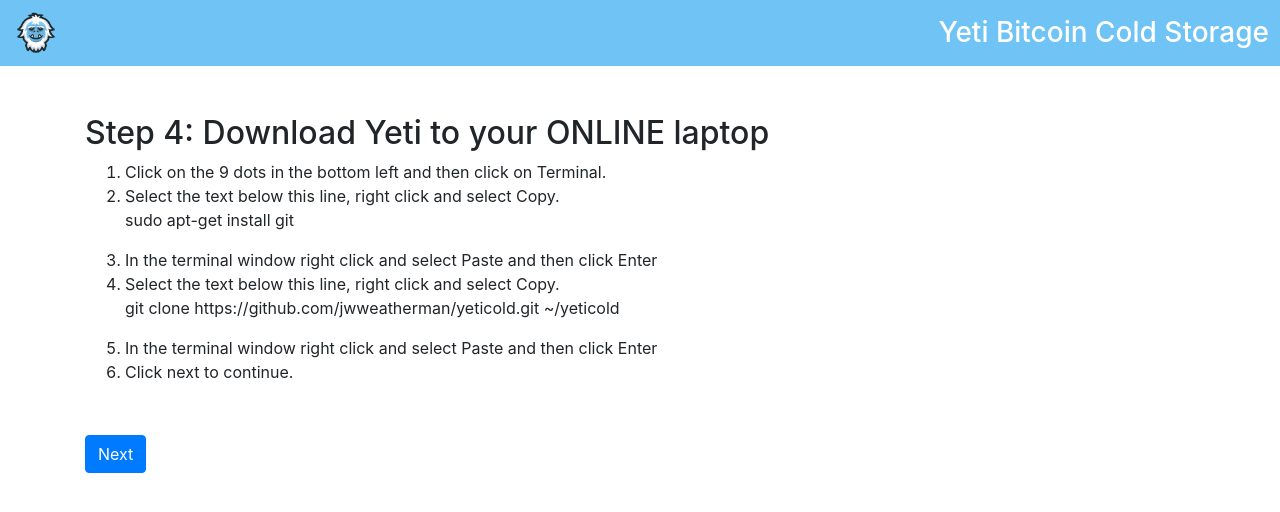
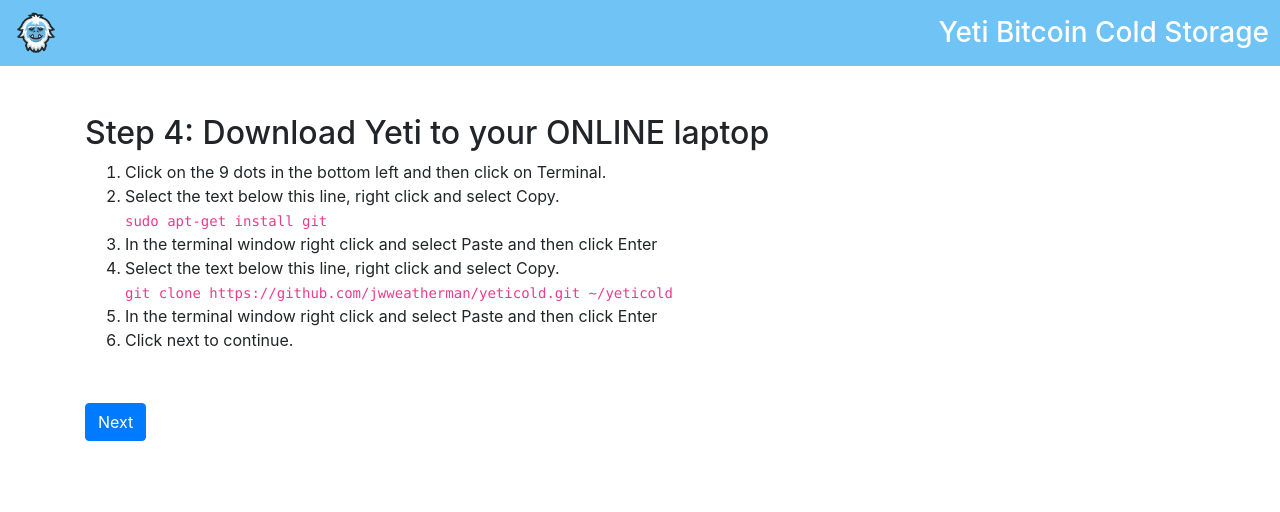
Before and after one commit to JWWeatherman/yetihosted, a Vue app: page /Hot/step4 in a window 1280 px wide. Shown: the top 512 px of the page. Built offline with nearby package versions, Linux system fonts and the light colour scheme; what vue-default-value would draw is missing.

Commit message:
Changed code snippets.

```diff
--- a/src/components/YetiColdRegStartup6.vue
+++ b/src/components/YetiColdRegStartup6.vue
@@ -3,7 +3,7 @@
       <h2>Step 6: Start Yeti on your ONLINE laptop.</h2>
       <ol>
           <li>Select the text below this line, right click and select Copy.</li>
-          <p>python3 ~/yeticold/scripts/YetiColdOnline.py</p>
+          <code>python3 ~/yeticold/scripts/YetiColdOnline.py</code>
           <li>Provide your laptop password and click Enter</li>
           <li>When prompted type "y" and click Enter</li>
           <li>When a new browser window is opened click "Try Again"</li>
--- a/src/components/YetiColdStartup4.vue
+++ b/src/components/YetiColdStartup4.vue
@@ -4,10 +4,10 @@
       <ol>
           <li>Click on the 9 dots in the bottom left and then click on Terminal.</li>
           <li>Select the text below this line, right click and select Copy.</li>
-          <p>sudo apt-get install git</p>
+          <code>sudo apt-get install git</code>
           <li>In the terminal window right click and select Paste and then click Enter</li>
           <li>Select the text below this line, right click and select Copy.</li>
-          <p>git clone https://github.com/jwweatherman/yeticold.git ~/yeticold</p>
+          <code>git clone https://github.com/jwweatherman/yeticold.git ~/yeticold</code>
           <li>In the terminal window right click and select Paste and then click Enter</li>
           <li>Click next to continue.</li>
       </ol>
--- a/src/components/YetiColdStartup5.vue
+++ b/src/components/YetiColdStartup5.vue
@@ -5,14 +5,14 @@
           <h1>Setup Yeti Cold Storage</h1>
           <p>Select this option if you want to create a new place to store bitcoin.</p>
           <p>
-            <input v-on:click="start" style="margin-bottom:50px;" class="btn btn-primary btn-large" type="submit" id="next" value="Learn more">
+            <input v-on:click="start" style="margin-bottom:50px;" class="btn btn-primary btn-large" type="submit" id="next" value="Setup">
           </p>
       </div>
       <div class="hero-unit">
           <h1>Recover Bitcoin from Yeti Cold Storage</h1>
           <p>Select this option if you want to spend bitcoin out of your existing Yeti Cold Storage location and you have 3 of your 7 seed packets.</p>
           <p>
-            <input v-on:click="recover" style="margin-bottom:50px;" class="btn btn-primary btn-large" type="submit" id="next" value="Learn more">
+            <input v-on:click="recover" style="margin-bottom:50px;" class="btn btn-primary btn-large" type="submit" id="next" value="Recover">
           </p>
       </div>
     </div>
```
